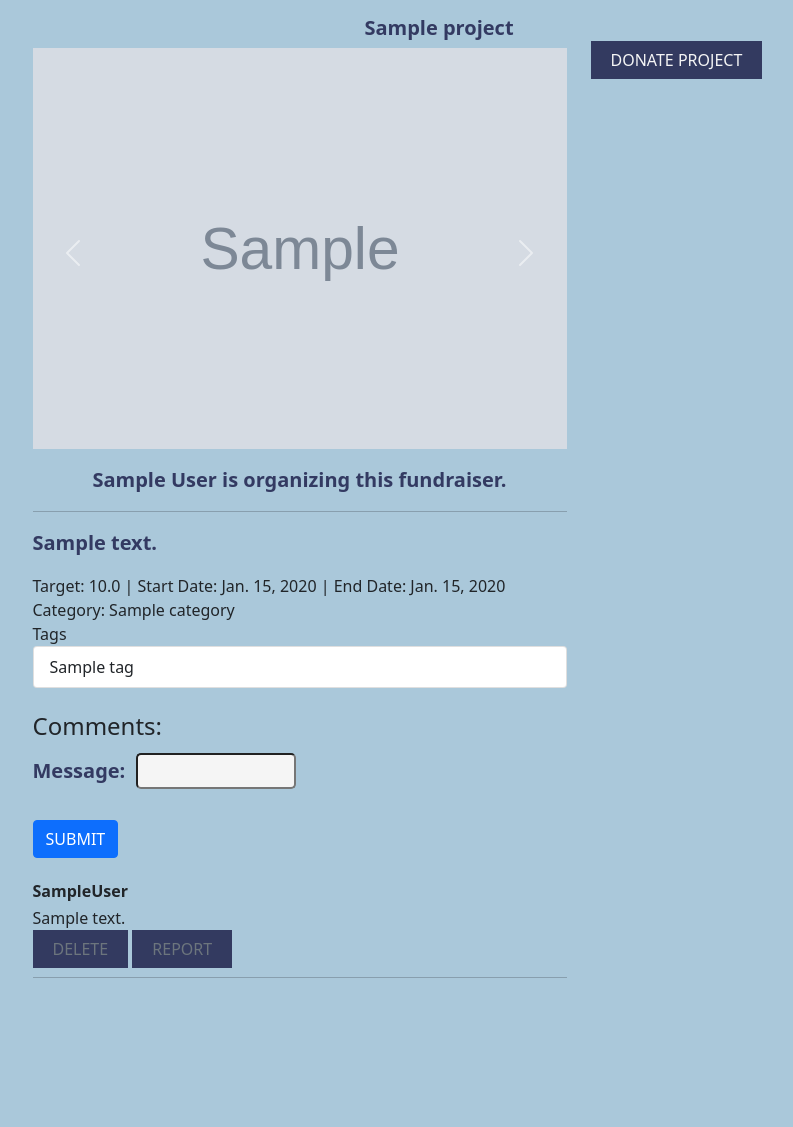
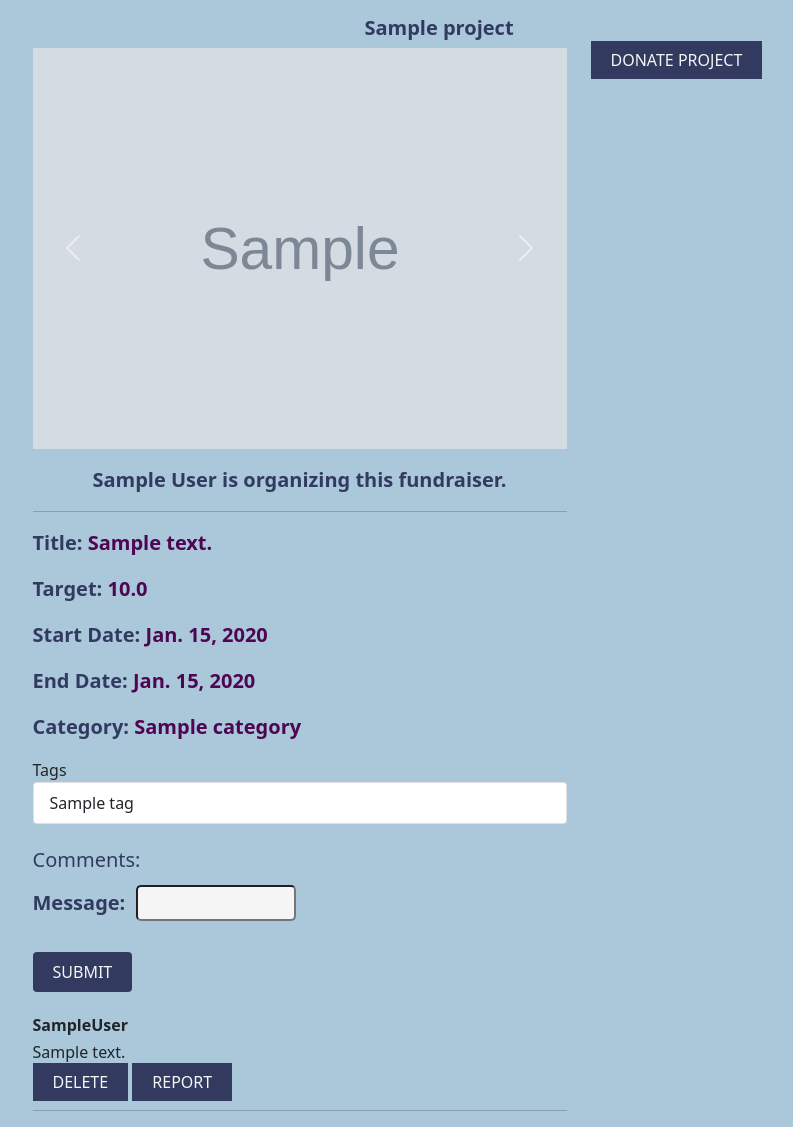
Before and after one commit to abobakryousre/Crowd-Funding, a Django app: page /projects/1 in a window 1280 px wide. Shown: the whole page, without its empty margins (201-994 px from the left). Before the commit the page ends 978 px from the top, so only its background shows below. Run offline with Django 3.2, Linux system fonts and the light colour scheme; tables that the repository leaves empty hold one stand-in row (values such as "Sample post"); grey boxes marked "Sample" are stand-in pictures; some web fonts are replaced.

Commit message:
feat(create-styling-project): fixing-bug-sytling-view-project

```diff
--- a/crowd_funding/projects/static/projects/css/details.css
+++ b/crowd_funding/projects/static/projects/css/details.css
@@ -10,7 +10,7 @@ h1{
   color:rgba(16, 16, 61, 0.767);
 }
 
-button , a {
+.btn , a {
   background-color: rgba(16, 16, 61, 0.767);
   border:0;
   outline:none;
@@ -20,7 +20,7 @@ button , a {
   color:whitesmoke;
 
 }
-button:hover , a:hover{
+.btn:hover , a:hover{
   background-color:whitesmoke;
   color:  rgba(16, 16, 61, 0.767);
   border: 5px solid rgba(16, 16, 61, 0.767) !important;
@@ -30,7 +30,8 @@ a{
 text-decoration:none;
 }
 
-label,p,h3{ color:rgba(16, 16, 61, 0.767);
+label,p,h3,h4
+{ color:rgba(16, 16, 61, 0.767);
 font-weight:bold;
 font-size:20px;
 
@@ -53,3 +54,14 @@ input:hover , textarea:hover ,select:hover{
   font-weight: bold;
   font-size: 20px;
 }
+
+
+.link-secondary{
+color:whitesmoke;
+}
+
+.details-value{
+color: rgb(79, 6, 82);
+font-weight:bold;
+
+}
--- a/crowd_funding/projects/templates/projects/create_project.html
+++ b/crowd_funding/projects/templates/projects/create_project.html
@@ -63,7 +63,7 @@
     {{ form  }} <br />
     {% endfor %}
 
-    <button type="submit">Submit</button>
+    <button class="btn" type="submit">Submit</button>
   </form>
 </div>
 
--- a/crowd_funding/projects/templates/projects/donate_project.html
+++ b/crowd_funding/projects/templates/projects/donate_project.html
@@ -33,7 +33,7 @@
     </div>
     {% endfor %}
 
-    <button type="submit">Submit</button>
+    <button class="btn" type="submit">Submit</button>
   </form>
 </div>
 
--- a/crowd_funding/projects/templates/projects/project_page.html
+++ b/crowd_funding/projects/templates/projects/project_page.html
@@ -50,21 +50,21 @@
         </div>
         <div class="row justify-content-center">
             <div class="col-md-6">
-                <p>{{ project.details }}</p>
+                <p>Title: <span class="details-value">{{ project.details }}</span></p>
             </div>
             <div class="col-md-3"></div>
         </div>
         <div class="row justify-content-center">
             <div class="col-md-6">
-                Target: {{ project.total_target }} |
-                Start Date: {{ project.start_time }} |
-                End Date: {{ project.end_time }}
+               <P> Target: <span class="details-value"> {{ project.total_target }} </span> </P>
+                <p>Start Date:<span class="details-value">  {{ project.start_time }}  </span> </P>
+               <p> End Date: <span class="details-value"> {{ project.end_time }} </span> </p>
             </div>
             <div class="col-md-3"></div>
         </div>
         <div class="row justify-content-center">
             <div class="col-md-6">
-                Category: {{ project_category }}
+              <p> Category: <span class="details-value">{{ project_category }}</span> </p>
             </div>
             <div class="col-md-3"></div>
         </div>
@@ -90,7 +90,7 @@
                      <form method="post">
                         {{ comment_form.as_p }}
                         {% csrf_token %}
-                        <button type="submit" class="btn btn-primary">Submit</button>
+                        <button class="btn" type="submit" >Submit</button>
                     </form>
                 </div>
                 <div class="col-md-3"></div>
```
Also changed, not shown: crowd_funding/media/projects_images/Seoul_mABnmer.jpg (added).
